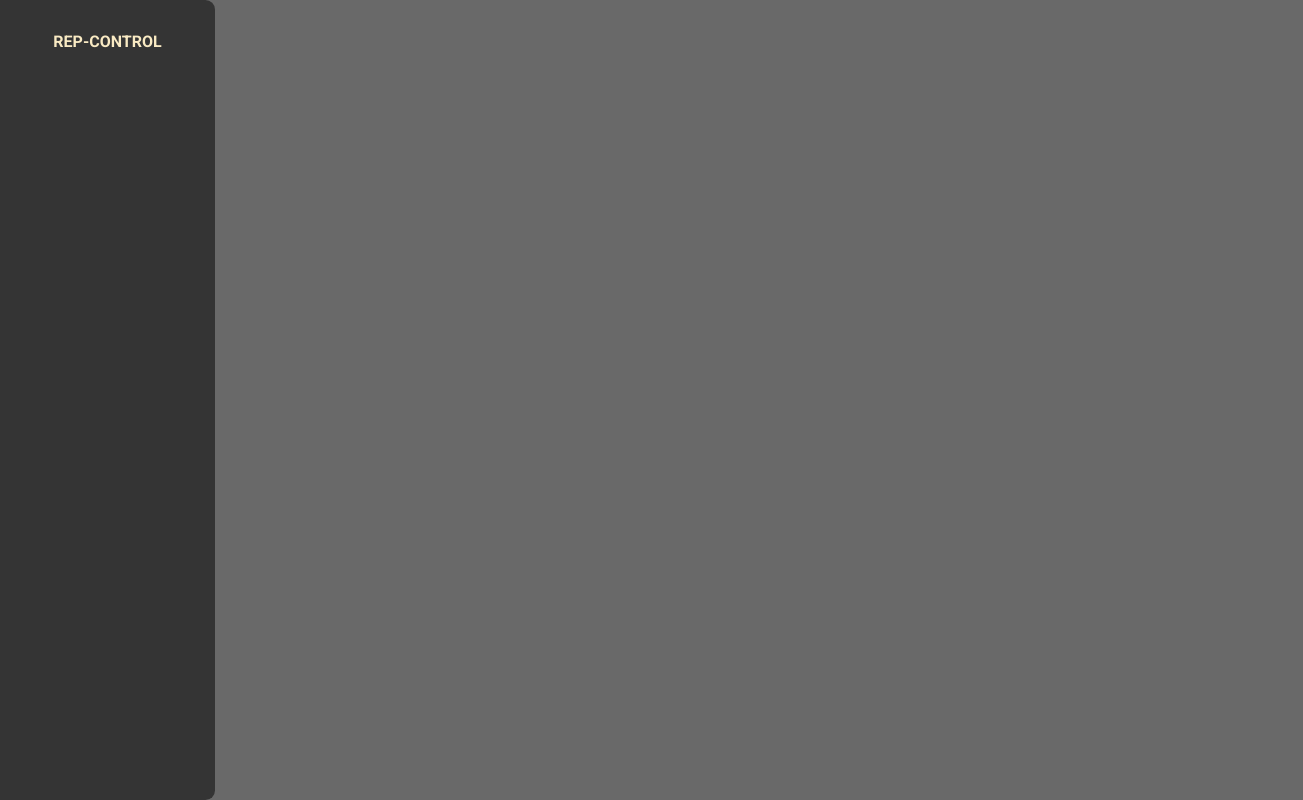
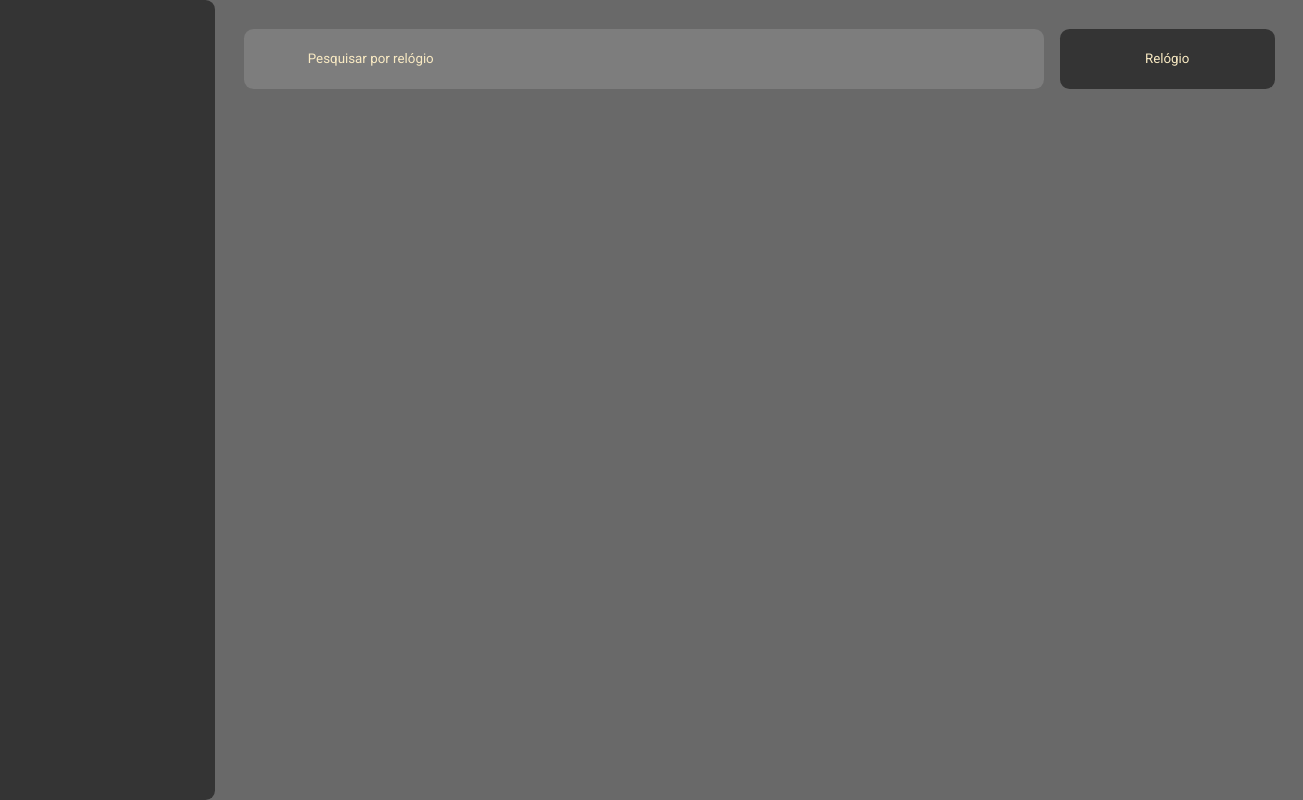
Before and after one commit to jp-freitas/rep-control, a React (Create React App) app: page / in a window 1280 px wide. Shown: the whole page, 1303 px wide, since content can reach past the window. Built offline with nearby package versions, Linux system fonts and the light colour scheme.

Commit message:
Header done.

```diff
--- a/src/App.tsx
+++ b/src/App.tsx
@@ -1,11 +1,11 @@
-import { Sidebar } from './components/Sidebar';
+import { Dashboard } from './components/Dashboard';
 import { GlobalStyle } from './styles/global';
 
 export function App() {
   return (
-    <div className="App">
-      <Sidebar />
+    <>
+      <Dashboard />
       <GlobalStyle />
-    </div>
+    </>
   );
 }
--- /dev/null
+++ b/src/components/Dashboard/index.tsx
@@ -0,0 +1,14 @@
+import { Header } from "../Header";
+import { Sidebar } from "../Sidebar";
+import { Container, Content } from "./styles";
+
+export function Dashboard() {
+  return (
+    <Container>
+      <Sidebar />
+      <Content>
+        <Header />
+      </Content>
+    </Container>
+  );
+}
--- /dev/null
+++ b/src/components/Dashboard/styles.ts
@@ -0,0 +1,16 @@
+import styled from 'styled-components';
+
+export const Container = styled.div`
+  display: flex;
+`;
+
+export const Content = styled.main`
+  display: flex;
+  flex-direction: column;
+  max-width: 70rem;
+  margin: 0 auto;
+
+  header {
+    margin: 1.8rem;
+  }
+`;
--- /dev/null
+++ b/src/components/Header/index.tsx
@@ -0,0 +1,14 @@
+import { Container, Content } from './styles';
+
+export function Header() {
+  return (
+    <Container>
+      <Content>
+        <input type="text" placeholder="Pesquisar por relógio" />
+        <button type="button">
+          Relógio
+        </button>
+      </Content>
+    </Container>
+  );
+}
--- /dev/null
+++ b/src/components/Header/styles.ts
@@ -0,0 +1,34 @@
+import styled from 'styled-components';
+
+export const Container = styled.header`
+`;
+
+export const Content = styled.div`
+  display: flex;
+  justify-content: space-around;
+
+  input {
+    width: 50rem;
+    margin-right: 1rem;
+    height: 3.75rem;
+    border-radius: 0.6rem;
+    border-style: none;
+    background: var(--background-input);
+    padding-left: 4rem;
+
+    :focus {
+      outline: none;
+    }
+
+    ::placeholder {
+      color: var(--text);
+    }
+  }
+
+  button {
+    width:  13.43rem;
+    background: var(--background-button-sidebar);
+    border-style: none;
+    border-radius: 0.6rem;
+  }
+`;
--- a/src/components/Sidebar/index.tsx
+++ b/src/components/Sidebar/index.tsx
@@ -3,7 +3,6 @@ import { Container } from './styles';
 export function Sidebar() {
   return (
     <Container>
-      <p>REP-CONTROL</p>
     </Container>
   );
 }
--- a/src/components/Sidebar/styles.ts
+++ b/src/components/Sidebar/styles.ts
@@ -1,15 +1,10 @@
 import styled from 'styled-components';
 
-export const Container = styled.div`
-  max-width: 13.438rem;
-  min-height: 100vh;
-  background: #343434;
+export const Container = styled.nav`
+  background: var(--background-button-sidebar);
   display: flex;
   justify-content: center;
-  font-weight: 700;
+  min-width: 13.438rem;
+  min-height: 100vh;
   border-radius: 0 0.6rem 0.6rem 0;
-
-  p {
-    margin: 2rem;
-  }
 `;
--- a/src/styles/global.ts
+++ b/src/styles/global.ts
@@ -4,7 +4,8 @@ export const GlobalStyle = createGlobalStyle`
   :root {
     --background: #696969;
     --text: #f9eac3;
-    --background-sidebar: #343434;
+    --background-button-sidebar: #343434;
+    --background-input: #7d7d7d;
   }
 
   * {
```
